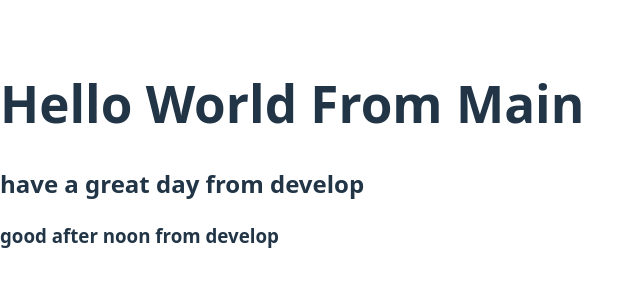
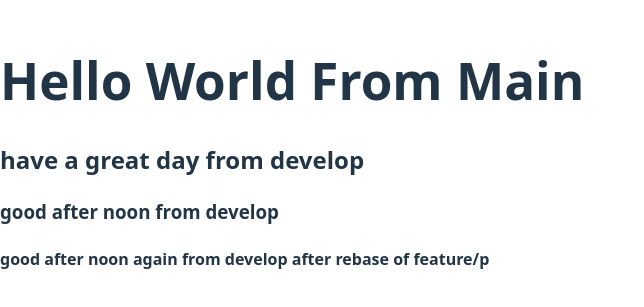
Before and after one commit to m-meerzaman/React-App-Github-Actions, a React (Vite) app: page / in a window 1280 px wide. Shown: the part 245-552 px from the top of the page, without its empty margins (0-644 px from the left). Built offline with nearby package versions, Linux system fonts and the light colour scheme.

Commit message:
added h4/ develop

```diff
--- a/src/App.jsx
+++ b/src/App.jsx
@@ -6,6 +6,7 @@ const App = () => {
       <h1>Hello World From Main</h1>
       <h2>have a great day from develop</h2>
       <h3>good after noon from develop</h3>
+      <h4>good after noon again from develop after rebase of feature/p</h4>
     </div>
   )
 }
```
